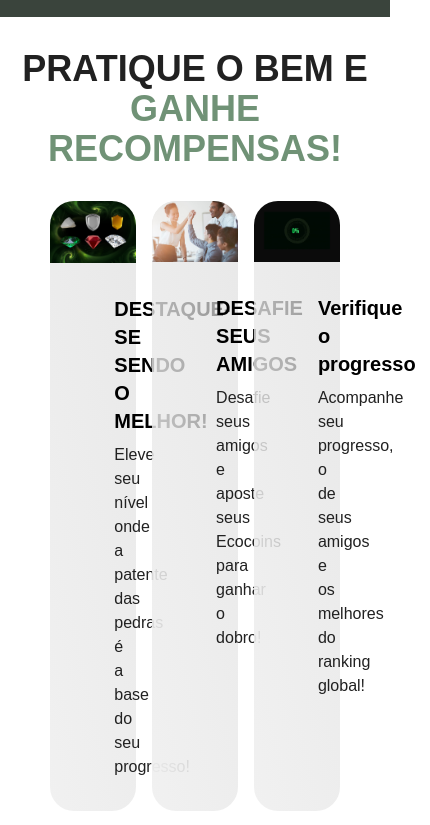
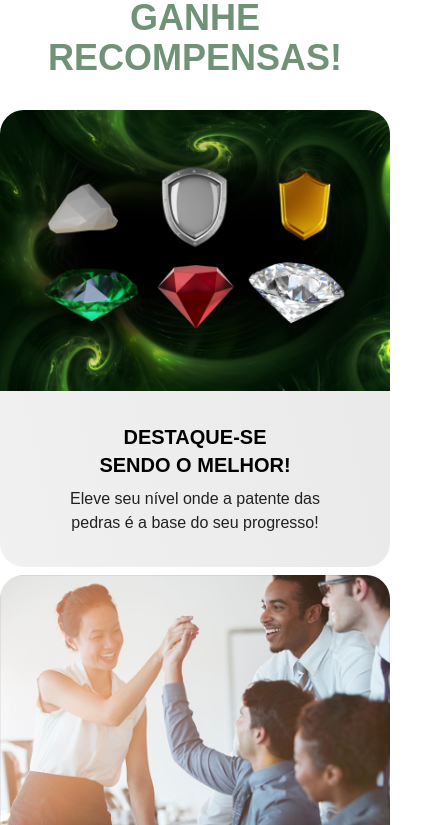
Before and after one commit to AllanAlbuquerque/FIAP-ESG, a Next.js app: page / in a window 390 px wide. Shown: the part 1863-2688 px from the top of the page, 430 px wide, since content can reach past the window. Built offline with nearby package versions, Linux system fonts and the light colour scheme.

Commit message:
corrigido inicio

```diff
--- a/app/layout.tsx
+++ b/app/layout.tsx
@@ -28,9 +28,9 @@ export default function RootLayout({ children }: { children: React.ReactNode })
               <span className='sr-only'>Open main menu</span>
               <svg className='w-6 h-6' aria-hidden='true' fill='currentColor' viewBox='0 0 20 20' xmlns='http://www.w3.org/2000/svg'>
                 <path
-                  fill-rule='evenodd'
+                  fillRule='evenodd'
                   d='M3 5a1 1 0 011-1h12a1 1 0 110 2H4a1 1 0 01-1-1zM3 10a1 1 0 011-1h12a1 1 0 110 2H4a1 1 0 01-1-1zM3 15a1 1 0 011-1h12a1 1 0 110 2H4a1 1 0 01-1-1z'
-                  clip-rule='evenodd'
+                  clipRule='evenodd'
                 ></path>
               </svg>
             </button>
--- a/app/page.css
+++ b/app/page.css
@@ -9,7 +9,7 @@
 }
 
 .bg-4 {
-  background: linear-gradient(77.3deg, #F1F1F1 -4.64%, rgba(217, 217, 217, 0.6) 102.67%);
+  background: linear-gradient(77.3deg, #f1f1f1 -4.64%, rgba(217, 217, 217, 0.6) 102.67%);
 }
 
 .img-config {
@@ -17,21 +17,28 @@
   height: auto;
 }
 
-.footer{
+.footer {
   background-color: #212121;
   margin-top: 91px;
   height: auto;
 }
 
-.footer-menu{
+.footer-menu {
   width: 750px;
   height: 205px;
 }
 
-.footer-menu li{
+.footer-menu li {
   line-height: 30px;
 }
 
-.copyRight{
+.copyRight {
   color: #777;
 }
+
+@media screen and (max-width: 768px) {
+  .img-config {
+    width: 100%;
+    height: auto;
+  }
+}
--- a/app/page.tsx
+++ b/app/page.tsx
@@ -24,9 +24,9 @@ const Home = () => {
 
   return (
     <>
-      <main>
-        <article className='flex'>
-          <section className='w-1/2 ps-8 mt-48'>
+      <main className='mb-4'>
+        <article className='flex sm:flex-row flex-col-reverse'>
+          <section className='sm:w-1/2 ps-8 mt-48 w-full'>
             <h2 className='text-4xl'>Transformando hábitos sustentáveis em benefícios compartilhados.</h2>
             <h2 className='text-4xl'>
               <strong>Seja parte da mudança!</strong>
@@ -36,7 +36,7 @@ const Home = () => {
               futuro mais sustentável.
             </p>
           </section>
-          <section className='w-1/2'>
+          <section className='sm:w-1/2 w-full'>
             <img src='/home/tree.svg' alt='Mão segurando uma árvore' />
           </section>
         </article>
@@ -44,8 +44,8 @@ const Home = () => {
           <h1 className='text-center text-3xl text-white'>
             Uma plataforma dedicada a incentivar posturas focadas no <br /> ESG (Environmental, Social and Governance)!
           </h1>
-          <section className='flex items-center'>
-            <div className='w-1/2 p-8'>
+          <section className='flex sm:flex-row flex-col items-center'>
+            <div className='sm:w-1/2 p-8 w-full'>
               <p className='mb-8 text-white'>
                 Nós acreditamos que pequenas ações diárias podem fazer uma grande diferença, tanto dentro como fora do ambiente de trabalho, e é por
                 isso que queremos encorajar todos a participar dessa mudança positiva.
@@ -81,7 +81,7 @@ const Home = () => {
                 </button>
               </div>
             </div>
-            <div className='w-1/2 p-8'>
+            <div className='sm:w-1/2 p-8 w-full'>
               <img src='/home/esgVideo.png' alt='Vídeo sobre a importância do ESG' />
             </div>
           </section>
@@ -90,8 +90,8 @@ const Home = () => {
           <h1 className='text-center text-4xl font-bold mb-8'>
             PRATIQUE O BEM E <br /> <span className='text-green'>GANHE RECOMPENSAS!</span>
           </h1>
-          <div className='flex justify-center'>
-            <div className='flex flex-col mx-2 bg-4 rounded-3xl img-config'>
+          <div className='flex sm:flex-row flex-col justify-center'>
+            <div className='flex flex-col sm:mx-2 mb-2 bg-4 rounded-3xl img-config'>
               <img src='/home/progressStones.png' alt='' className='rounded-t-3xl' />
               <div className='text-center p-8'>
                 <h2 className='text-black font-bold text-xl mx-8'>
@@ -100,14 +100,14 @@ const Home = () => {
                 <p className='mx-8 mt-2'>Eleve seu nível onde a patente das pedras é a base do seu progresso!</p>
               </div>
             </div>
-            <div className='flex flex-col mx-2 bg-4 rounded-3xl img-config'>
+            <div className='flex flex-col sm:mx-2 mb-2 bg-4 rounded-3xl img-config'>
               <img src='/home/family.png' alt='' className='rounded-t-3xl' />
               <div className='text-center p-8'>
                 <h2 className='text-black font-bold text-xl mx-8'>DESAFIE SEUS AMIGOS</h2>
                 <p className='mx-8 mt-2'>Desafie seus amigos e aposte seus Ecocoins para ganhar o dobro!</p>
               </div>
             </div>
-            <div className='flex flex-col mx-2 bg-4 rounded-3xl img-config'>
+            <div className='flex flex-col sm:mx-2 mb-2 bg-4 rounded-3xl img-config'>
               <img src='/home/loading.png' alt='' className='rounded-t-3xl' />
               <div className='text-center p-8'>
                 <h2 className='text-black font-bold text-xl mx-8'>Verifique o progresso</h2>
@@ -138,7 +138,7 @@ const Home = () => {
           </div>
         </article>
       </main>
-      <footer className='footer flex justify-between px-14 py-14' >
+      <footer className='hidden sm:flex footer justify-between px-14 py-14' >
         <div>
           <img src='/logofooter.svg' className='pb-10' />
           <span className='text-white copyRight'>copyright © 2023 | Todos os direitos reservados.</span>
```
